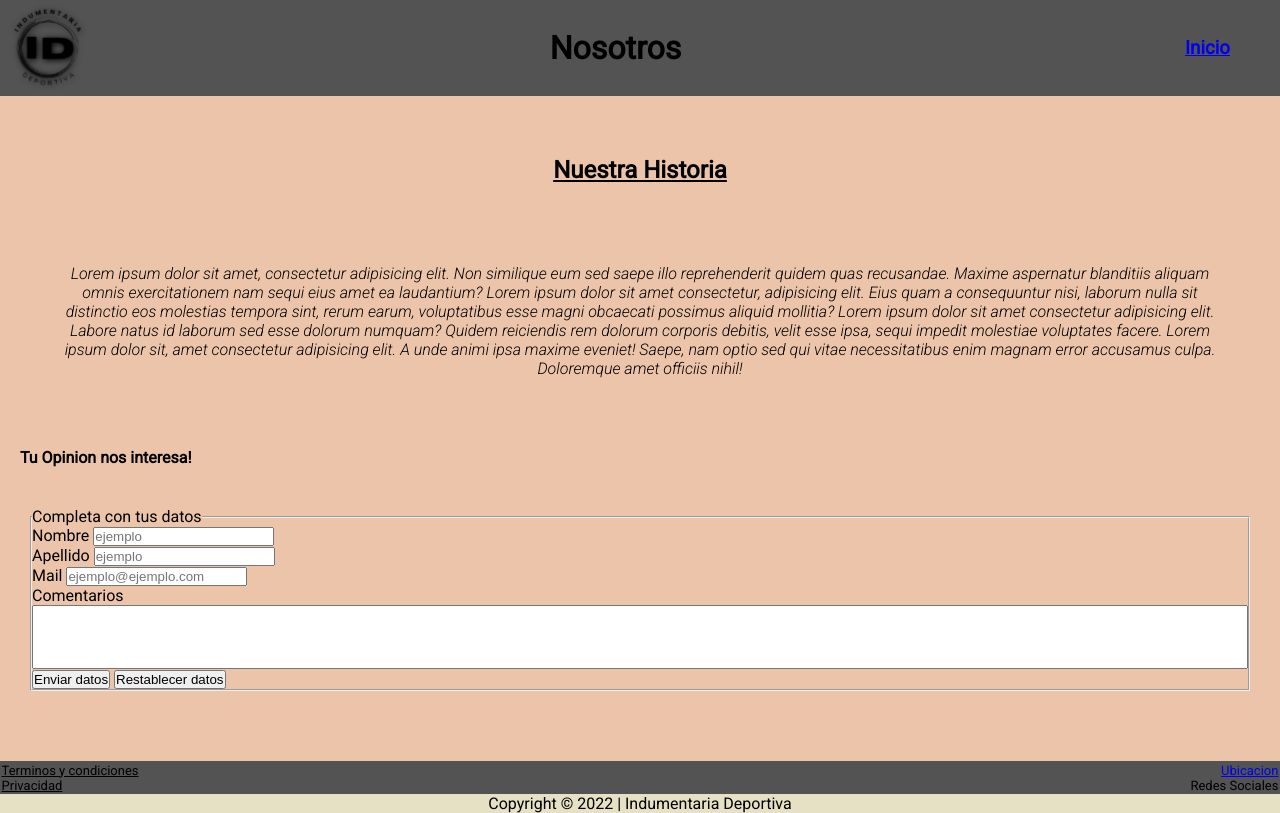
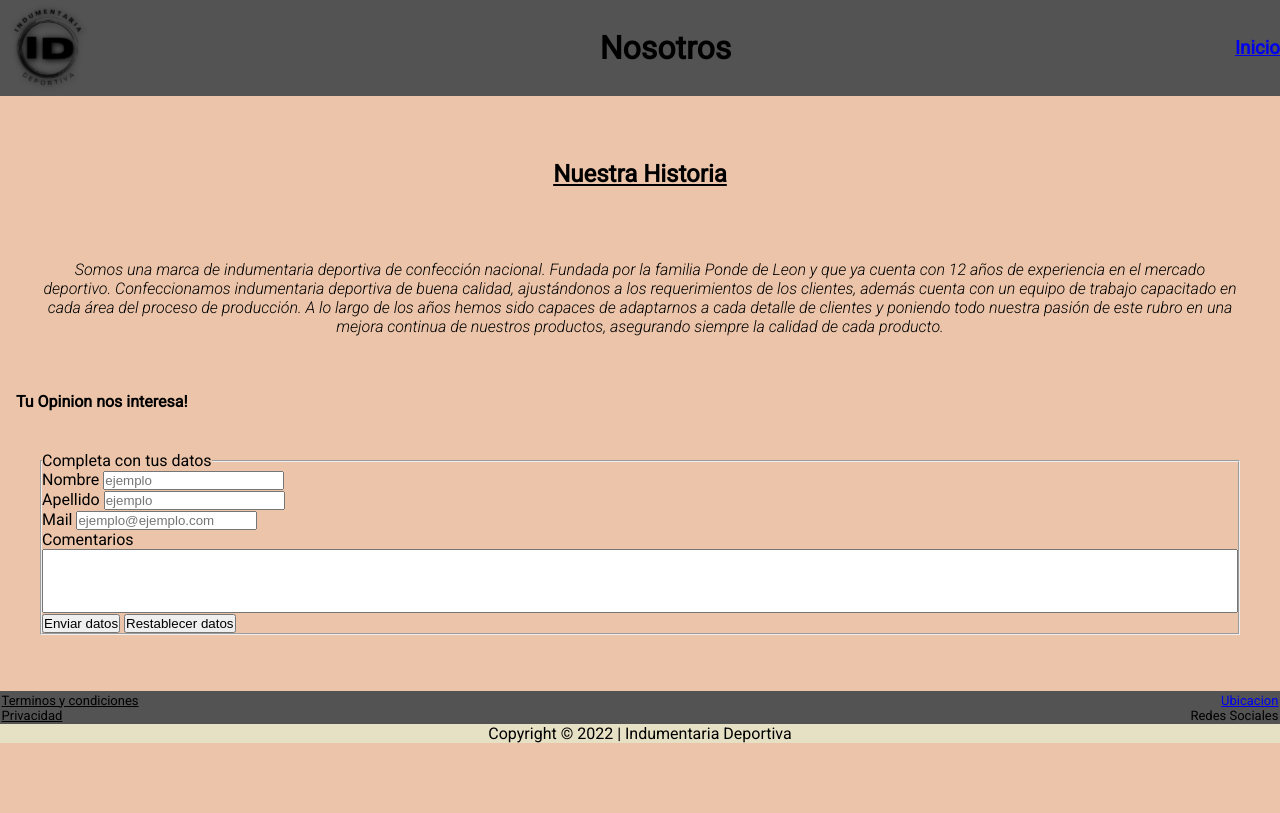
Before and after one commit to MatiCai/ProyectoFinal-PiccinnaMatias, a website: page pages/nosotros.html in a window 1280 px wide. Drawn offline with Linux system fonts and the light colour scheme.

Commit message:
modificando pagina nosotros

```diff
--- a/pages/nosotros.html
+++ b/pages/nosotros.html
@@ -13,6 +13,7 @@
     <title>Nosotros</title>
 </head>
 <body>
+    <div class="contenido-nosotros">
         <header>
             <div class="headerNosotros">
                 <img src="../img/logo-indumentaria.png" alt="logo de emprendimiento" class="logo">
@@ -27,7 +28,7 @@
         <main>
             <h2 class="tituloHistoria">Nuestra Historia</h2>
             <div class="textoHistoria">
-            <p>Lorem ipsum dolor sit amet, consectetur adipisicing elit. Non similique eum sed saepe illo reprehenderit quidem quas recusandae. Maxime aspernatur blanditiis aliquam omnis exercitationem nam sequi eius amet ea laudantium? Lorem ipsum dolor sit amet consectetur, adipisicing elit. Eius quam a consequuntur nisi, laborum nulla sit distinctio eos molestias tempora sint, rerum earum, voluptatibus esse magni obcaecati possimus aliquid mollitia? Lorem ipsum dolor sit amet consectetur adipisicing elit. Labore natus id laborum sed esse dolorum numquam? Quidem reiciendis rem dolorum corporis debitis, velit esse ipsa, sequi impedit molestiae voluptates facere. Lorem ipsum dolor sit, amet consectetur adipisicing elit. A unde animi ipsa maxime eveniet! Saepe, nam optio sed qui vitae necessitatibus enim magnam error accusamus culpa. Doloremque amet officiis nihil!</p>
+            <p>Somos una marca de indumentaria deportiva de confección nacional. Fundada por la familia Ponde de Leon y que ya cuenta con 12 años de experiencia en el mercado deportivo. Confeccionamos indumentaria deportiva de buena calidad, ajustándonos a los requerimientos de los clientes, además cuenta con un equipo de trabajo capacitado en cada área del proceso de producción. A lo largo de los años hemos sido capaces de adaptarnos a cada detalle de clientes y poniendo todo nuestra pasión de este rubro en una mejora continua de nuestros productos, asegurando siempre la calidad de cada producto.</p>
             </div>
             <div class="opinion">
                 <h4>Tu Opinion nos interesa!</h4>
@@ -73,5 +74,6 @@
             </div>
             <p class="copyrightInicio">Copyright © 2022 | Indumentaria Deportiva</p>
         </footer>
+    </div>
 </body>
 </html>
--- a/scss/pages-scss/_nosotros.scss
+++ b/scss/pages-scss/_nosotros.scss
@@ -3,6 +3,10 @@
 @import "../utilidades/variables";
 
 /* Estilos Pagino Nosotros */
+
+.contenido-nosotros{
+    height: 100vh;
+}
 
 /* estilos del header NOSOTROS */
 
@@ -14,7 +18,7 @@
 }
 
 .inicioNosotros{
-    padding: 0px 50px;
+    padding: 0px remfr;
 }
 
 .tituloNosotros{
@@ -25,26 +29,26 @@
 
 .tituloHistoria{
     text-align: center;
-    padding: 60px 0px 30px;
+    padding: 4rem 0px 2rem;
     text-decoration: underline;
 }
 
 .textoHistoria{
     text-align: justify;
     text-align: center;
-    padding: 50px 50px;
+    padding: 2.5rem 2.5rem;
     font-style: oblique;
 }
 
 .opinion{
     text-align: left;
-    margin: 20px;
+    margin: 1rem;
 
 }
 
 .datos{
-    margin: 10px;
-    padding: 20px;
+    margin: 1rem;
+    padding: 1.5rem;
 }
 
 /* estilos de footer NOSOTROS */
@@ -54,5 +58,5 @@
     position:relative;
     display:block;
     bottom: 0;
-    margin: 50px 0px 0px;
+    margin: 2rem 0px 0px;
 }
```
Also changed, not shown: css/styles.css. Lines whose indentation alone changed are shown as unchanged.
